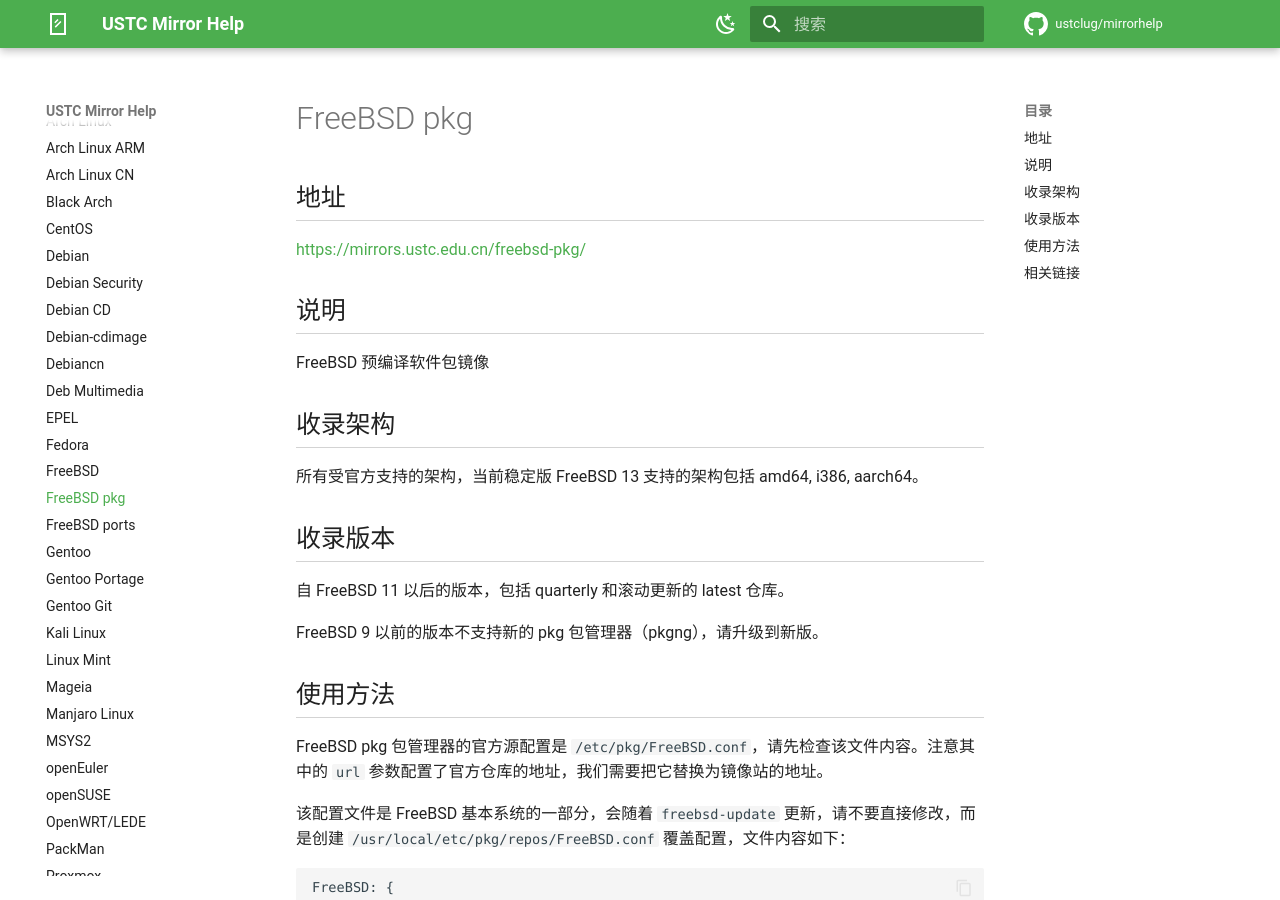
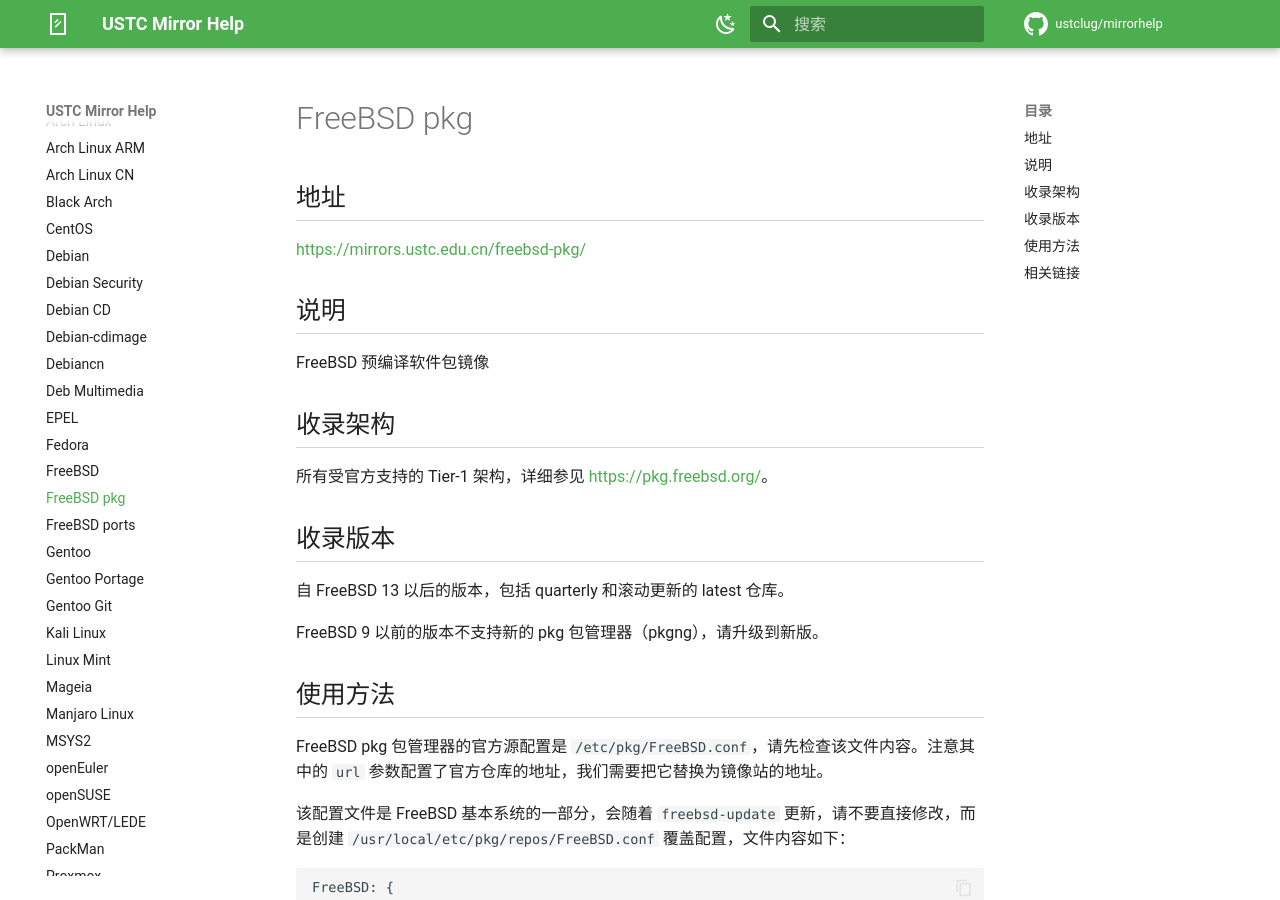
Before and after one commit to ustclug/mirrorhelp, an MkDocs documentation site: the page built from docs/freebsd-pkg.md, in a window 1280 px wide and 900 px high. Built offline with MkDocs 1.6.1 and Material for MkDocs 9.7.7, drawn with Linux system fonts in a browser that asks for light colours; comment, search, counter and statistics services are not loaded.

Commit message:
freebsd-pkg: clarify tier-1 architecture support

```diff
--- a/docs/freebsd-pkg.md
+++ b/docs/freebsd-pkg.md
@@ -10,11 +10,11 @@
 
 ## 收录架构
 
-所有受官方支持的架构，当前稳定版 FreeBSD 13 支持的架构包括 amd64, i386, aarch64。
+所有受官方支持的 Tier-1 架构，详细参见 <https://pkg.freebsd.org/>。
 
 ## 收录版本
 
-自 FreeBSD 11 以后的版本，包括 quarterly 和滚动更新的 latest 仓库。
+自 FreeBSD 13 以后的版本，包括 quarterly 和滚动更新的 latest 仓库。
 
 FreeBSD 9 以前的版本不支持新的 pkg 包管理器（pkgng），请升级到新版。
 
```
